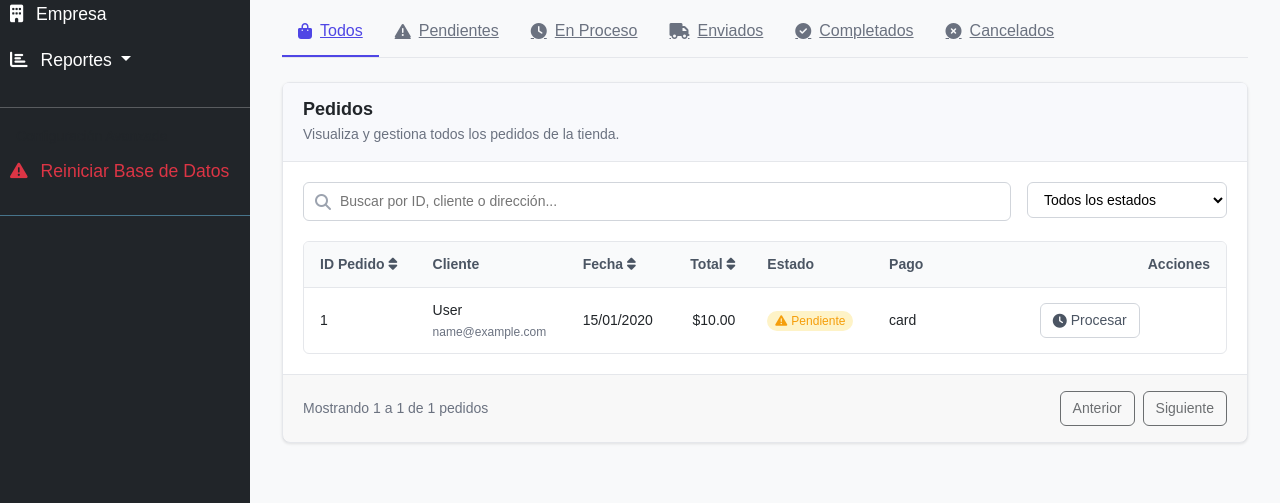
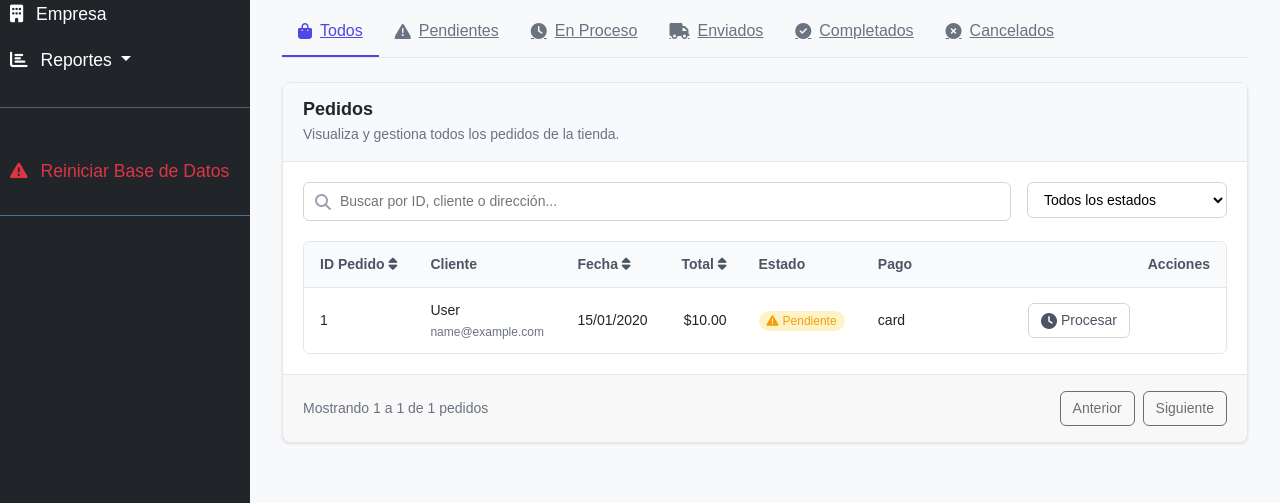
Before and after one commit to vtobarc/TECHSOLUTIONS, a Django app: page /orders/ in a window 1280 px wide. Shown: the part 343-846 px from the top of the page. Run offline with Django 5.2, Linux system fonts and the light colour scheme; the visitor is signed in with stand-in values (Sample User, id 1); data comes from the database, SQL or seed files in the repository; tables that the repository leaves empty hold one stand-in row (values such as "Sample post").

Commit message:
Update order_list.html

```diff
--- a/Tech/templates/orders/order_list.html
+++ b/Tech/templates/orders/order_list.html
@@ -394,6 +394,11 @@
     .btn-icon {
         padding: 6px;
         border-radius: 6px;
+        width: 32px;
+        height: 32px;
+        display: inline-flex;
+        align-items: center;
+        justify-content: center;
     }
 
     .btn-ghost {
@@ -513,6 +518,25 @@
     .tooltip:hover .tooltip-text {
         visibility: visible;
         opacity: 1;
+    }
+
+    /* Fix for action icons */
+    .actions .fa-solid,
+    .actions .fas {
+        font-size: 16px;
+        width: 16px;
+        height: 16px;
+        display: inline-flex;
+        align-items: center;
+        justify-content: center;
+    }
+
+    .actions .btn-icon {
+        transition: all 0.2s;
+    }
+
+    .actions .btn-icon:hover {
+        transform: translateY(-2px);
     }
 </style>
 
@@ -654,7 +678,6 @@
                                         {% endif %}
                                     </div>
                                 </td>
-                                   <!-- Modificar la parte donde se muestra la fecha del pedido -->
                                 <td>
                                     {% if order.date %}
                                         {{ order.date|date:"d/m/Y" }}
@@ -662,11 +685,6 @@
                                         Sin fecha
                                     {% endif %}
                                 </td>
-
-
-
-
-
                                 <td style="text-align: right;">${{ order.total|floatformat:2 }}</td>
                                 <td>
                                     {% if order.status == 'pending' %}
@@ -722,8 +740,6 @@
                                                     {% endif %}
                                                 </button>
                                             </form>
-
-
                                         {% endif %}
 
                                         {% if order.status != 'canceled' and order.status != 'completed' %}
```
Lines whose indentation alone changed are shown as unchanged.
